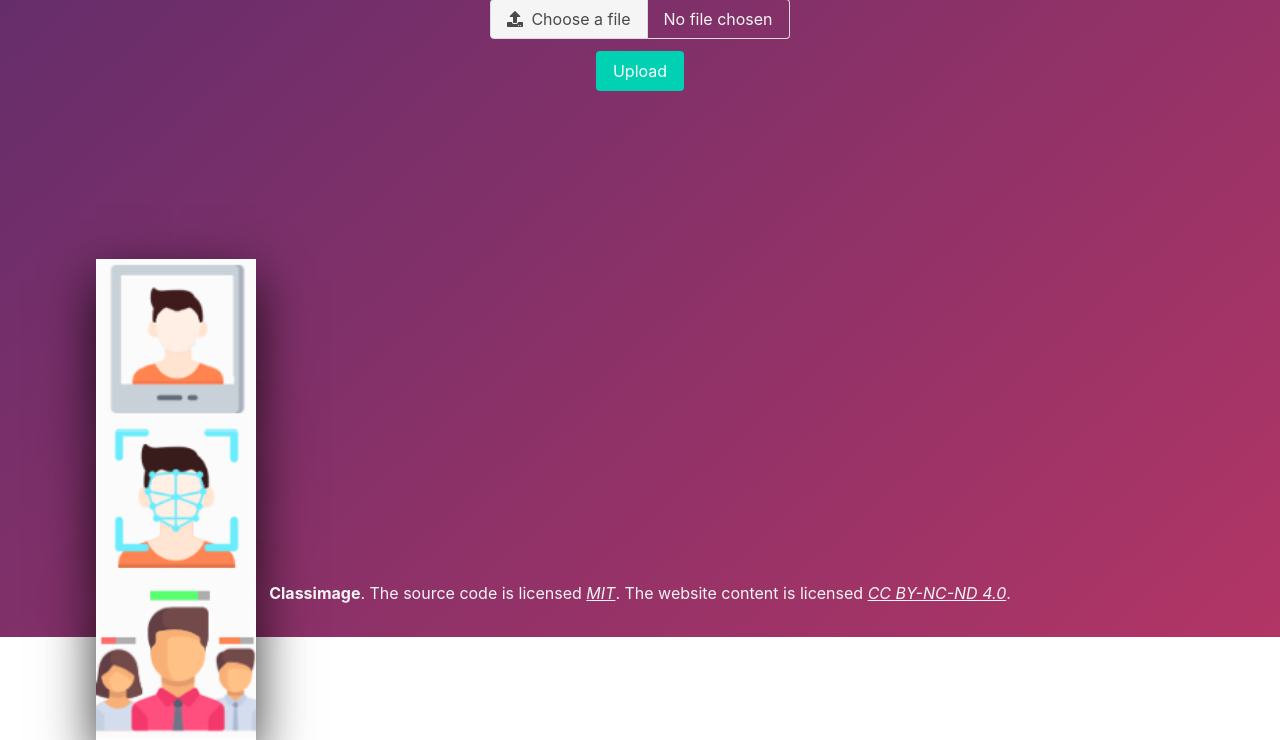
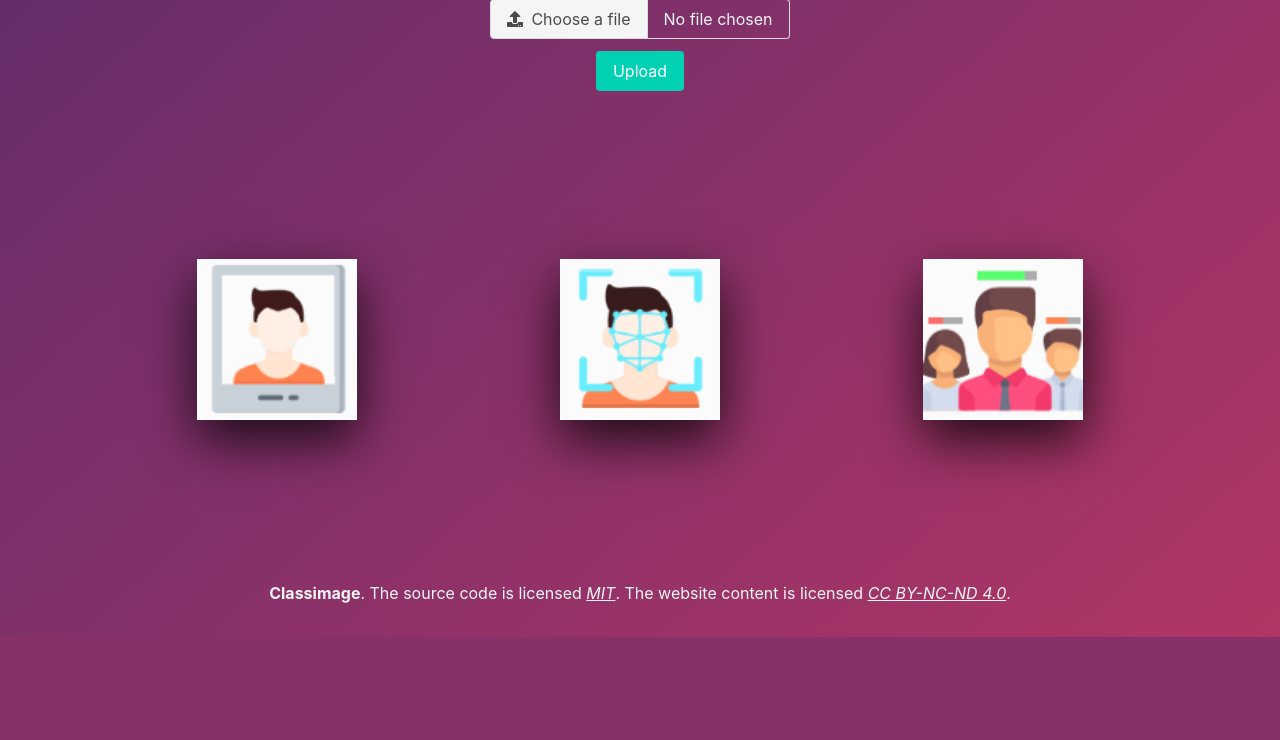
Before and after one commit to Wissem0/Projet-Integrateur-Classification-d-images, a Flask app: page / in a window 1280 px wide. Shown: the part 163-903 px from the top of the page. After the commit the page ends 800 px from the top, so only its background shows below. Run offline with Flask 2, Linux system fonts and the light colour scheme; some libraries are stand-ins or nearby versions.

Commit message:
Update Main Interface

```diff
--- a/mainService/static/styles/index.css
+++ b/mainService/static/styles/index.css
@@ -77,8 +77,14 @@
     font-family: sans-serif;
     background-color: #f1f1f1;
 } */
+.cont {
+    width: 100%;
+    position: inherit;
+    display: flex;
+    justify-content: space-around;
+}
 
-.cont {
+.conti {
     width: 100%;
     position: inherit;
     display: inline;
--- a/mainService/templates/result.html
+++ b/mainService/templates/result.html
@@ -49,7 +49,7 @@
             </div>
         </div>
 
-        <div class="cont">
+        <div class="conti">
             <div class="result">
                 <img class="fit-picture">
             </div>
```
Also changed, not shown: mainService/faces/istockphoto-915744508-612x612.jpg (added), mainService/flask_monitoringdashboard.db.
